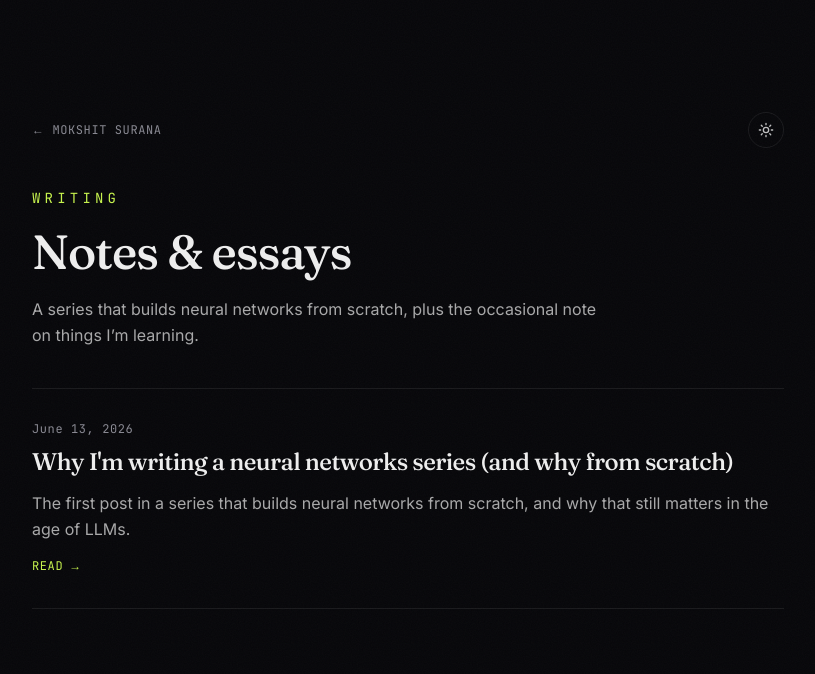
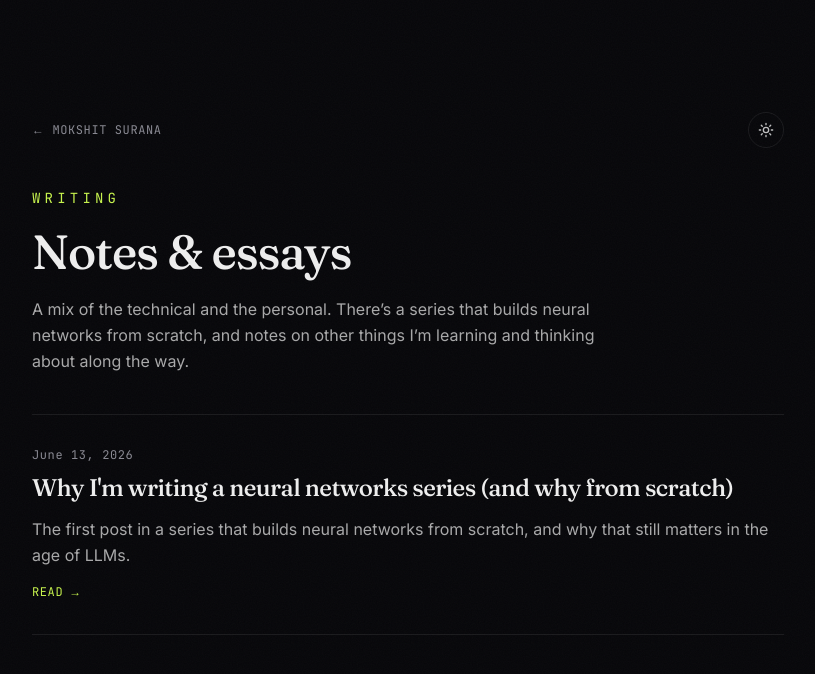
Before and after one commit to MokshitSurana/Mokshit-s-portfolio, a Next.js app: page /blog in a window 1280 px wide. Shown: the top 674 px of the page, without its empty margins (232-1047 px from the left). Built offline with nearby package versions, Linux system fonts and the light colour scheme; no server answers.

Commit message:
Broaden blog intro to cover personal writing
Updates the index description and metadata so the blog reads as a mix of
technical and personal writing, not only the neural networks series.

```diff
--- a/src/app/blog/page.tsx
+++ b/src/app/blog/page.tsx
@@ -6,7 +6,7 @@ import ThemeToggle from "@/components/ThemeToggle";
 
 export const metadata: Metadata = {
   title: "Writing",
-  description: `Essays and a neural-networks-from-scratch series by ${profile.name}.`,
+  description: `Writing by ${profile.name}: a neural-networks-from-scratch series, plus notes on other things I'm learning and thinking about.`,
   alternates: { canonical: "/blog" },
 };
 
@@ -36,8 +36,9 @@ export default function BlogIndex() {
             Notes & essays
           </h1>
           <p className="mt-5 max-w-xl leading-relaxed text-foreground/70">
-            A series that builds neural networks from scratch, plus the
-            occasional note on things I&rsquo;m learning.
+            A mix of the technical and the personal. There&rsquo;s a series
+            that builds neural networks from scratch, and notes on other
+            things I&rsquo;m learning and thinking about along the way.
           </p>
         </header>
 
```
